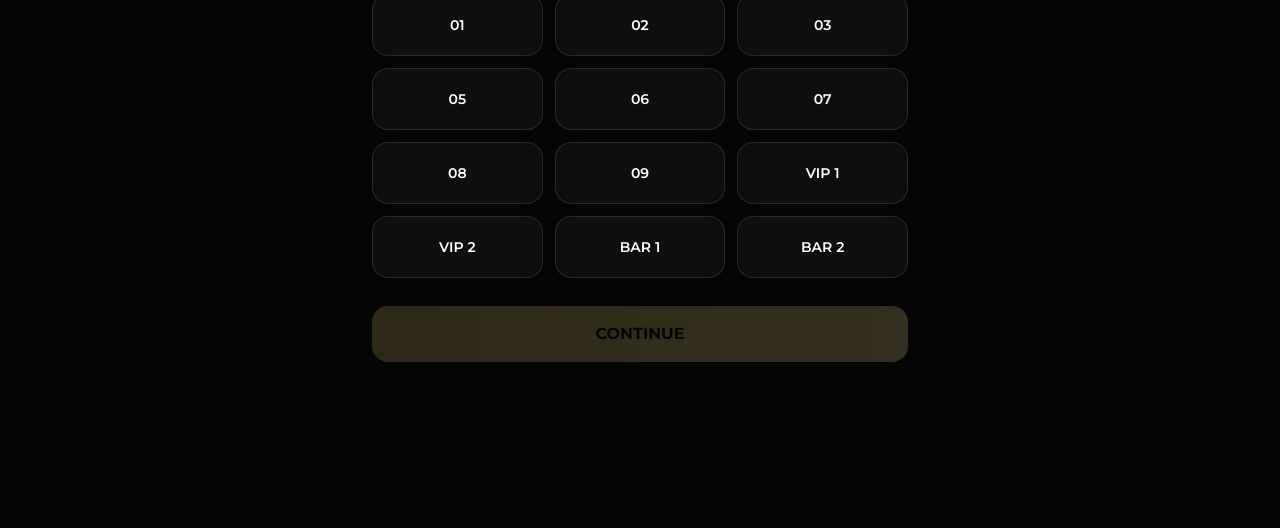
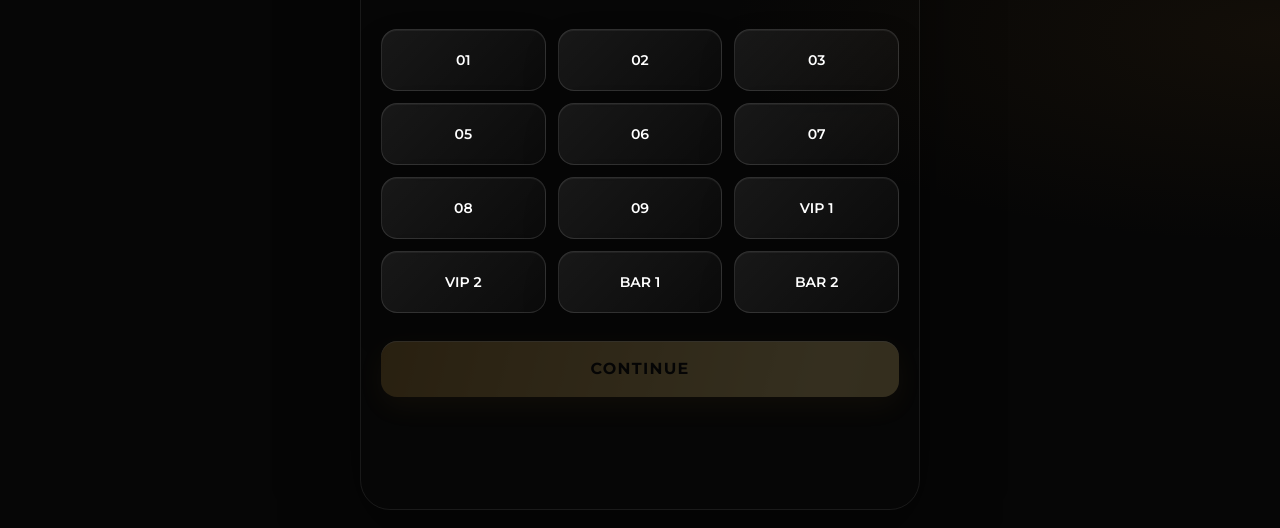
Before and after one commit to siuking0406-art/Hansum-website-new, a plain HTML site: page hansum.html in a window 1280 px wide. Shown: the part 324-852 px from the top of the page. Before the commit the page ends 800 px from the top, so only its background shows below. Drawn offline with nearby package versions, Linux system fonts and the light colour scheme.

Commit message:
Add files via upload

```diff
--- a/hansum.html
+++ b/hansum.html
@@ -24,32 +24,37 @@
 <script>/* Paste your deployed Cloudflare Worker URL here to enable Telegram orders. */ window.HANSUM_TELEGRAM_ENDPOINT='';</script>
 <style>
 *{box-sizing:border-box}
-html,body{margin:0;background:#050505}
-body{color:#fff;font-family:Montserrat,sans-serif;-webkit-tap-highlight-color:transparent}
-button{font-family:inherit}
+html,body{margin:0;min-height:100%;background:#060606}
+body{color:#fff;font-family:Montserrat,sans-serif;-webkit-tap-highlight-color:transparent;background:radial-gradient(ellipse 85% 52% at 50% -8%,rgba(178,131,45,.20),transparent 62%),radial-gradient(ellipse 60% 34% at 100% 42%,rgba(105,70,24,.13),transparent 72%),#060606}
+[v-cloak]{display:none}
+button{font-family:inherit;cursor:pointer}
 .serif{font-family:Cinzel,serif}
-.glass{background:rgba(255,255,255,.045);border:1px solid rgba(255,255,255,.11);backdrop-filter:blur(18px);-webkit-backdrop-filter:blur(18px)}
-.card{transition:.2s ease}
-.card:active{transform:scale(.985)}
-.selected{border-color:#d9b86c!important;box-shadow:0 0 25px rgba(217,184,108,.15),inset 0 0 25px rgba(255,255,255,.025)}
+.glass{background:linear-gradient(135deg,rgba(255,255,255,.075),rgba(255,255,255,.025));border:1px solid rgba(255,255,255,.12);box-shadow:0 18px 38px rgba(0,0,0,.16),inset 0 1px rgba(255,255,255,.055);backdrop-filter:blur(18px);-webkit-backdrop-filter:blur(18px)}
+.card{position:relative;overflow:hidden;transition:transform .22s ease,border-color .22s ease,box-shadow .22s ease,background .22s ease}
+.card:before{content:'';position:absolute;inset:0;background:linear-gradient(115deg,rgba(255,255,255,.075),transparent 34%);opacity:0;transition:opacity .22s ease;pointer-events:none}
+.card:hover:before{opacity:1}.card:active{transform:scale(.985)}
+.selected{border-color:#d9b86c!important;background:linear-gradient(135deg,rgba(217,184,108,.18),rgba(255,255,255,.035))!important;box-shadow:0 0 0 1px rgba(217,184,108,.2),0 14px 34px rgba(0,0,0,.25),inset 0 1px rgba(255,239,192,.15)}
 .gold{color:#d9b86c}
-.cta{background:linear-gradient(90deg,#d5b568,#efd58e);color:#080808;font-weight:700}
-.logo{width:62px;height:62px;object-fit:cover;border-radius:50%;mix-blend-mode:screen}
+.cta{background:linear-gradient(105deg,#b88d3e,#f4d889 48%,#c89b48);background-size:180% 100%;box-shadow:0 10px 28px rgba(196,147,54,.28),inset 0 1px rgba(255,255,255,.5);color:#080808;font-weight:700;letter-spacing:.08em;transition:transform .2s ease,box-shadow .2s ease,background-position .35s ease}.cta:hover{background-position:100% 0;box-shadow:0 14px 34px rgba(196,147,54,.36)}.cta:active{transform:scale(.985)}
+.logo{width:62px;height:62px;object-fit:cover;border-radius:50%;mix-blend-mode:screen;filter:drop-shadow(0 4px 12px rgba(217,184,108,.28))}
 .bowl-img{width:100%;height:auto;object-fit:contain;display:block}
 .range{width:100%;accent-color:#d9b86c}
 .category-title{line-height:1.05;letter-spacing:.01em}
 .category-label{line-height:1.1;letter-spacing:.16em;color:#d9b86c}
 .order-note{font-size:10px;letter-spacing:.08em;color:rgba(255,255,255,.4);text-align:center}
-.cart-float{position:fixed;left:0;right:0;bottom:0;z-index:40;background:rgba(5,5,5,.94);border-top:1px solid rgba(217,184,108,.25);backdrop-filter:blur(18px);-webkit-backdrop-filter:blur(18px)}
+.cart-float{position:fixed;left:0;right:0;bottom:0;z-index:40;background:linear-gradient(180deg,rgba(19,16,11,.94),rgba(5,5,5,.98));border-top:1px solid rgba(217,184,108,.32);box-shadow:0 -12px 32px rgba(0,0,0,.26);backdrop-filter:blur(18px);-webkit-backdrop-filter:blur(18px)}
 .qty-control{display:flex;align-items:center;gap:10px;border:1px solid rgba(255,255,255,.12);border-radius:14px;padding:4px;background:rgba(255,255,255,.03)}
 .qty-control button{width:30px;height:30px;border-radius:10px;background:rgba(255,255,255,.07);color:#fff;font-size:18px;line-height:1}
 .qty-control span{min-width:18px;text-align:center;font-size:13px;font-weight:700}
 .error-box{border:1px solid rgba(255,100,100,.28);background:rgba(255,70,70,.06);color:rgba(255,210,210,.85);border-radius:16px;padding:13px 15px;font-size:11px;line-height:1.5}
 .success-box{border:1px solid rgba(217,184,108,.3);background:rgba(217,184,108,.05);border-radius:18px;padding:16px}
+header{position:relative}header:after{content:'';display:block;width:56px;height:1px;margin:15px auto 0;background:linear-gradient(90deg,transparent,#d9b86c,transparent);opacity:.75}main>section{animation:fadeUp .32s ease both}@keyframes fadeUp{from{opacity:0;transform:translateY(8px)}to{opacity:1;transform:translateY(0)}}
+input,textarea{background:rgba(255,255,255,.045)!important;border-color:rgba(217,184,108,.24)!important;box-shadow:inset 0 1px rgba(255,255,255,.04)}input:focus,textarea:focus{outline:none;border-color:#d9b86c!important;box-shadow:0 0 0 3px rgba(217,184,108,.11)}
+@media (min-width:640px){body{padding:18px 0}#app{max-width:560px;margin:auto;min-height:calc(100vh - 36px);border:1px solid rgba(255,255,255,.08);border-radius:30px;overflow:hidden;box-shadow:0 26px 80px rgba(0,0,0,.42)}}
 </style>
 </head>
 <body>
-<div id="app" class="min-h-screen">
+<div id="app" v-cloak class="min-h-screen">
 
 <header class="max-w-xl mx-auto px-5 pt-5 pb-3">
   <div class="flex items-center justify-between">
```
